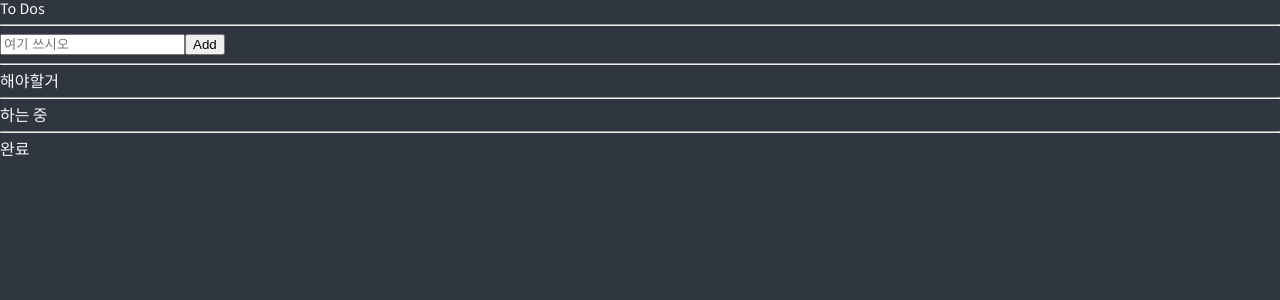
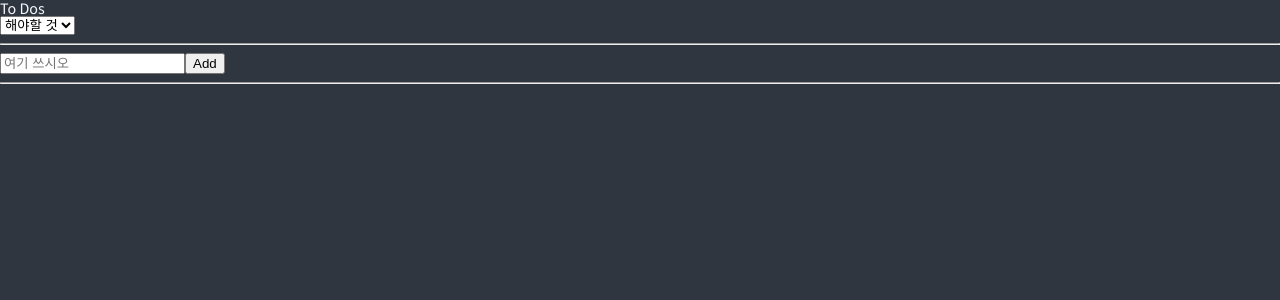
Before and after one commit to eovhdnjawm1/React-TodoList, a React (Create React App) app: page / in a window 1280 px wide. Shown: the top 300 px of the page. Built offline with nearby package versions, Linux system fonts and the light colour scheme.

Commit message:
Feat Selector Category

```diff
--- a/src/atoms.tsx
+++ b/src/atoms.tsx
@@ -9,6 +9,11 @@ export interface IToDo {
 
 }
 
+export const categoryState = atom({
+	key: "categoryState",
+	default: "TO_DO",
+});
+
 export const toDostate = atom<IToDo[]>({
 	key: "toDo",
 	default: [],
@@ -18,10 +23,7 @@ export const toDoSelector = selector({
 	key: "toDoSelector",
 	get: ({ get }) => {
 		const toDos = get(toDostate);
-		return [
-			toDos.filter((toDo) => toDo.category === "TO_DO"),
-			toDos.filter((toDo) => toDo.category === "DOING"),
-			toDos.filter((toDo) => toDo.category === "DONE"),
-		];
+		const toCategory = get(categoryState);
+		return toDos.filter((toDo) => toDo.category === toCategory);
 	},
 });
--- a/src/components/TodoList.tsx
+++ b/src/components/TodoList.tsx
@@ -1,5 +1,5 @@
 import { useRecoilState, useRecoilValue } from 'recoil';
-import { toDostate } from '../atoms';
+import { categoryState, toDostate } from '../atoms';
 import CreateToDo from './CreateToDo';
 import ToDo from './ToDo'
 import { toDoSelector } from './../atoms';
@@ -13,39 +13,26 @@ function ToDoListAfter() {
 	// const toDos = useRecoilValue(toDostate)
 	// console.log(toDos);
 
-	const [todo, doing, done] = useRecoilValue(toDoSelector);
-
+	const todos = useRecoilValue(toDoSelector);
+	const [category, setCategory] = useRecoilState(categoryState);
+	const onInput = (event: React.FormEvent<HTMLSelectElement>) => {
+		setCategory(event.currentTarget.value);
+	}
 
 	return (
 
 		<>
 			<h1>To Dos</h1>
+			<select onInput={onInput} value={category}>
+				<option value="TO_DO">해야할 것</option>
+				<option value="DOING">하는 중</option>
+				<option value="DONE">완료</option>
+			</select>
 			<hr />
 			<CreateToDo />
 			<hr />
 			<ul>
-				<h2>해야할거</h2>
-				{todo.map((toDo) => (
-					// <ToDo text={toDo.text} category={toDo.category} id={toDo.id} />
-					// 같은것
-					<ToDo key={toDo.id} {...toDo} />
-				))}
-			</ul>
-			<hr />
-			<ul>
-				<h2>하는 중</h2>
-				{doing.map((toDo) => (
-					// <ToDo text={toDo.text} category={toDo.category} id={toDo.id} />
-					// 같은것
-					<ToDo key={toDo.id} {...toDo} />
-				))}
-			</ul>
-			<hr />
-			<ul>
-				<h2>완료</h2>
-				{done.map((toDo) => (
-					// <ToDo text={toDo.text} category={toDo.category} id={toDo.id} />
-					// 같은것
+				{todos?.map((toDo) => (
 					<ToDo key={toDo.id} {...toDo} />
 				))}
 			</ul>
```
